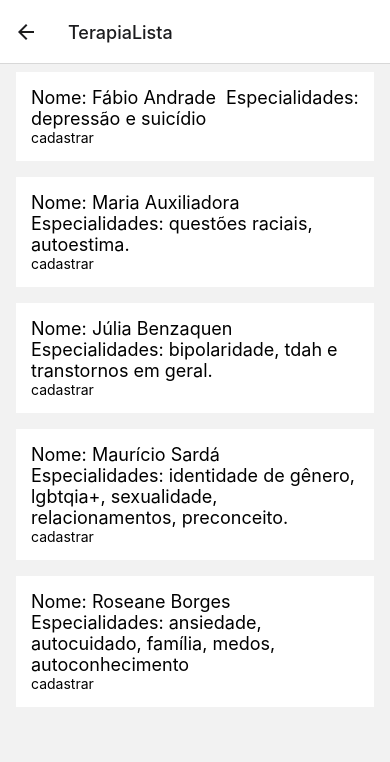
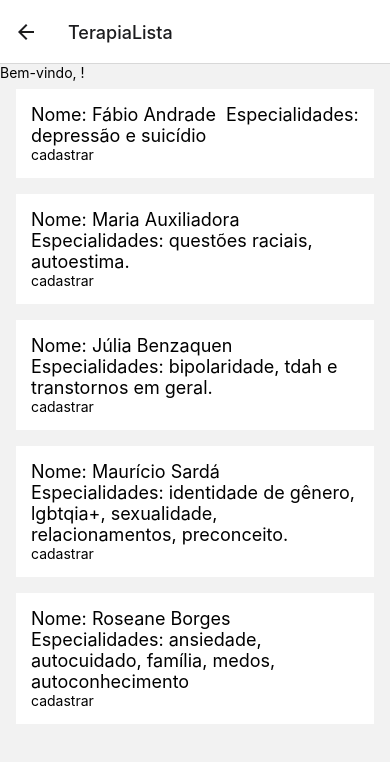
Before and after one commit to lucasfrancaa/Projeto-Mobile, a React Native app: screen /TerapiaLista in a window 390 px wide. Shown: the top 762 px of the page. Built offline with nearby package versions, Linux system fonts and the light colour scheme.

Commit message:
new changes

```diff
--- a/App.js
+++ b/App.js
@@ -5,7 +5,6 @@ import { Login }  from "./screens/Login";
 import { Cadastro } from "./screens/Cadastro";
 import { Sobre } from "./screens/Sobre";
 import { TerapiaLista } from "./screens/TerapiaLista";
-
 
 const Stack = createNativeStackNavigator();
 
--- a/package.json
+++ b/package.json
@@ -21,7 +21,8 @@
     "react-native-image-picker": "^5.4.0",
     "react-native-safe-area-context": "4.5.0",
     "react-native-screens": "~3.20.0",
-    "swr": "^2.1.5"
+    "swr": "^2.1.5",
+    "zustand": "^4.3.8"
   },
   "devDependencies": {
     "@babel/core": "^7.20.0"
--- a/screens/Cadastro.js
+++ b/screens/Cadastro.js
@@ -12,7 +12,6 @@ import {
   Alert
 } from 'react-native';
 import useSWR from 'swr';
-
 
 export function Cadastro({navigation}) {
 
--- a/screens/TerapiaLista.js
+++ b/screens/TerapiaLista.js
@@ -3,6 +3,7 @@ import { View, Text, FlatList, StyleSheet, Pressable } from 'react-native';
 
 
 export function TerapiaLista({navigation}){
+
 
     const terapeutas =[
     {
@@ -33,6 +34,11 @@ export function TerapiaLista({navigation}){
 
     return(
         <View>
+            <View style={styles.bemVindo}>
+                <Text>
+                Bem-vindo, !
+                </Text>
+            </View>
             <FlatList data={terapeutas} keyExtractor={item=>item.id}
                 renderItem={({item})=>
                 <View style={styles.item}><Text style={styles.descricao}>Nome: {item.desc[0]}  Especialidades: {item.desc[1]}</Text>
```
Also changed, not shown: UserContext.js (added, +13 -0 lines), 2 other files (tests, documents, lock files or other folders).
